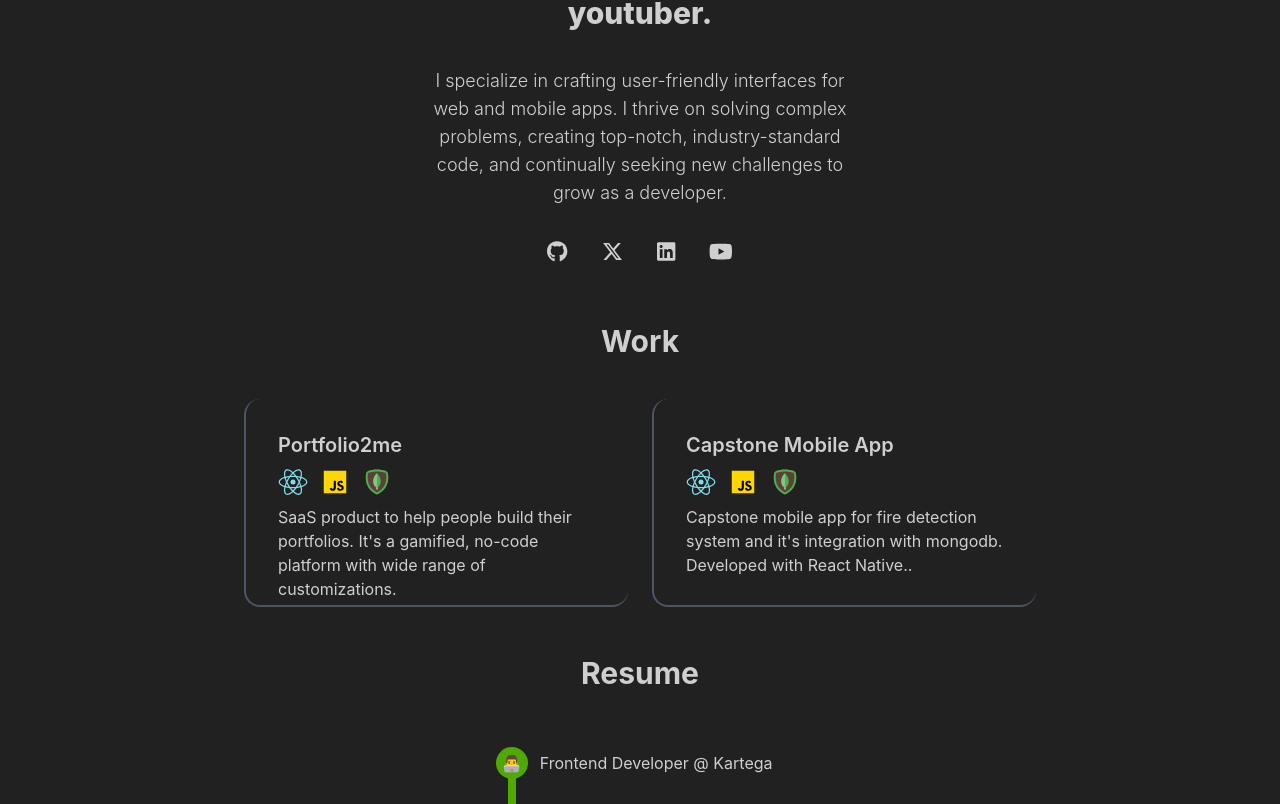
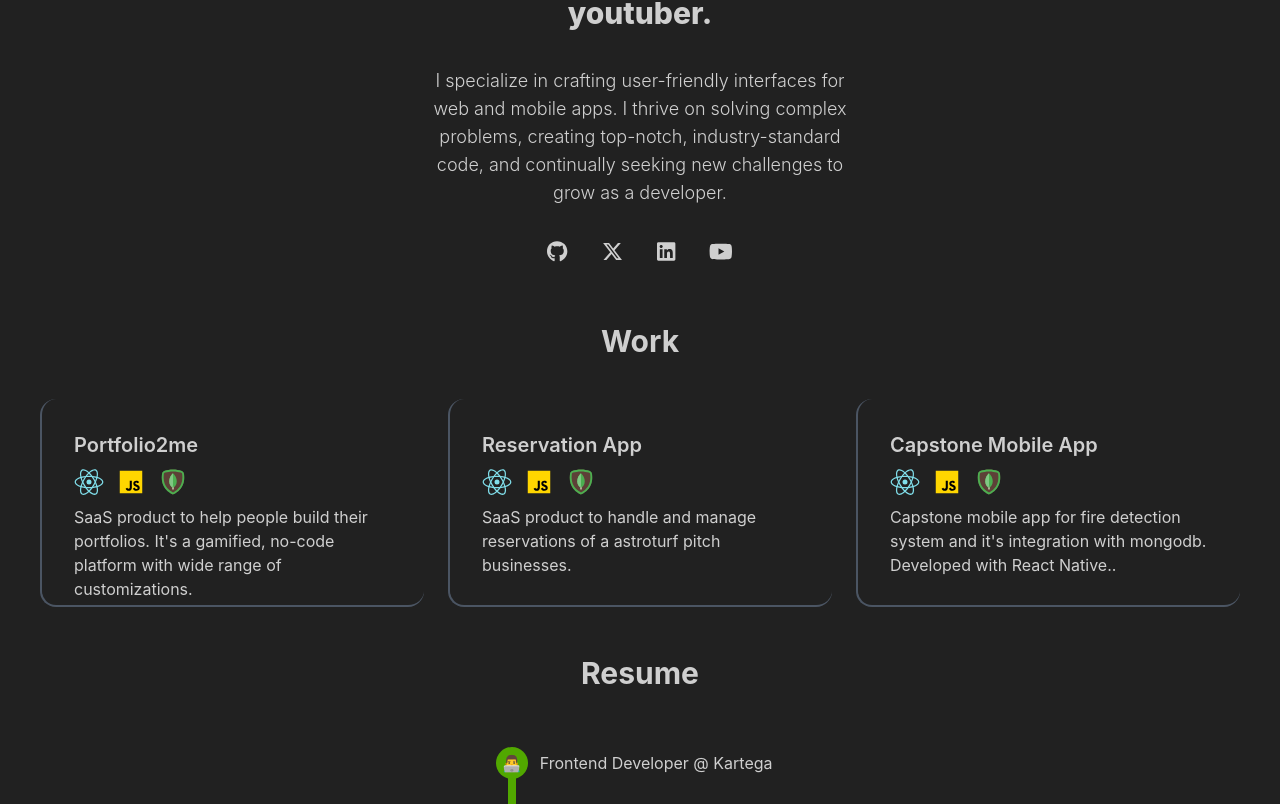
Before and after one commit to tugraturkseven/react-portfolio, a React (Create React App) app: page / in a window 1280 px wide. Shown: the part 423-1227 px from the top of the page. Built offline with nearby package versions, Linux system fonts and the light colour scheme; no server answers.

Commit message:
works update

```diff
--- a/src/components/Work.js
+++ b/src/components/Work.js
@@ -37,7 +37,29 @@ function Work({ theme }) {
             </div>
           </a>
         </div>
+        <div
+          className={`card w-80 h-52 sm:w-96  ${
+            theme === "business"
+              ? "border-l-2 rounded-2xl border-l-gray-600 border-b-2 border-b-gray-600"
+              : "shadow-lg "
+          }`}
+        >
+          <a href="https://github.com/tugraturkseven">
+            <div className="card-body">
+              <h2 className="card-title">Reservation App</h2>
+              <div className="flex flex-row space-x-3">
+                <ReactNativeIcon />
+                <JavascriptIcon />
+                <MongodbIcon />
+              </div>
 
+              <p>
+                SaaS product to handle and manage reservations of a astroturf
+                pitch businesses.
+              </p>
+            </div>
+          </a>
+        </div>
         <div
           className={`card w-80 h-52 sm:w-96  ${
             theme === "business"
--- a/src/index.js
+++ b/src/index.js
@@ -1,10 +1,9 @@
-import React from 'react';
-import ReactDOM from 'react-dom/client';
-import './index.css';
-import App from './App';
-import reportWebVitals from './reportWebVitals';
+import React from "react";
+import ReactDOM from "react-dom/client";
+import "./index.css";
+import App from "./App";
 
-const root = ReactDOM.createRoot(document.getElementById('root'));
+const root = ReactDOM.createRoot(document.getElementById("root"));
 root.render(
   <React.StrictMode>
     <App />
@@ -14,4 +13,3 @@ root.render(
 // If you want to start measuring performance in your app, pass a function
 // to log results (for example: reportWebVitals(console.log))
 // or send to an analytics endpoint. Learn more: https://bit.ly/CRA-vitals
-reportWebVitals();
--- a/src/reportWebVitals.js
+++ /dev/null
@@ -1,13 +0,0 @@
-const reportWebVitals = onPerfEntry => {
-  if (onPerfEntry && onPerfEntry instanceof Function) {
-    import('web-vitals').then(({ getCLS, getFID, getFCP, getLCP, getTTFB }) => {
-      getCLS(onPerfEntry);
-      getFID(onPerfEntry);
-      getFCP(onPerfEntry);
-      getLCP(onPerfEntry);
-      getTTFB(onPerfEntry);
-    });
-  }
-};
-
-export default reportWebVitals;
```
Also changed, not shown: src/setupTests.js (deleted, +0 -5 lines), 1 other file (tests, documents, lock files or other folders).
